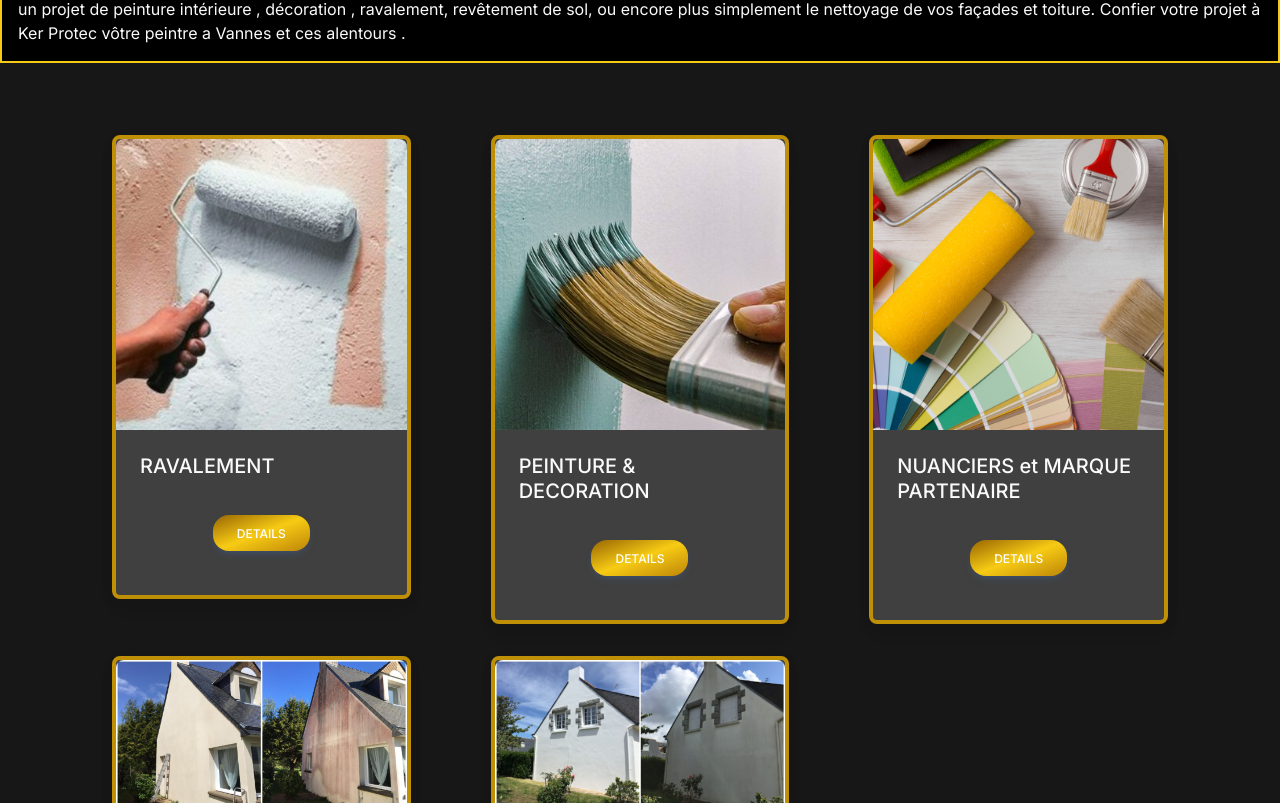
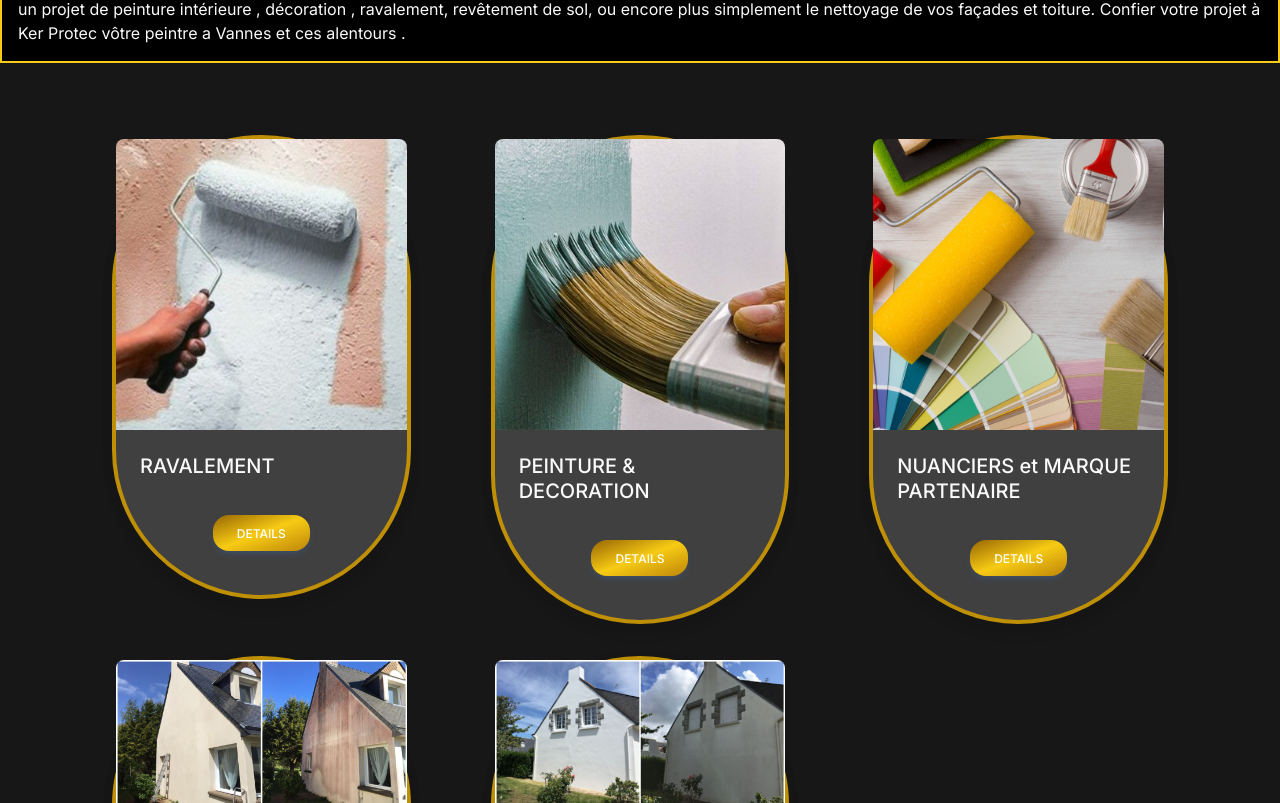
Before and after one commit to latelier22/artisans-strapi, a Next.js app: page / in a window 1280 px wide. Shown: the part 497-1300 px from the top of the page. Built offline with nearby package versions, Linux system fonts and the light colour scheme; no server answers; what tw-elements would draw is missing.

Commit message:
rounded-full Card

```diff
--- a/app/Card.jsx
+++ b/app/Card.jsx
@@ -16,7 +16,7 @@ const Card = ({ index, card, buttonColor, children, syliusCard }) => {
 
   return (
     <header>
-      <div className="block md:mx-10 rounded-lg border-4 border-gold-700 shadow-[0_2px_15px_-3px_rgba(0,0,0,0.07),0_10px_20px_-2px_rgba(0,0,0,0.04)] dark:bg-neutral-700">
+      <div className="block md:mx-10 rounded-full border-4 border-gold-700 shadow-[0_2px_15px_-3px_rgba(0,0,0,0.07),0_10px_20px_-2px_rgba(0,0,0,0.04)] dark:bg-neutral-700">
         <a
           href="#!"
           className="block relative rounded-t-lg overflow-hidden w-full h-0"
```
Also changed, not shown: 1 other file (tests, documents, lock files or other folders).
